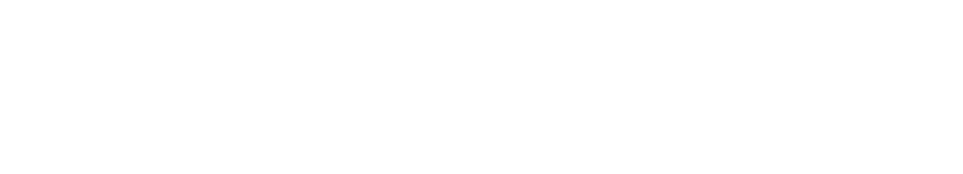
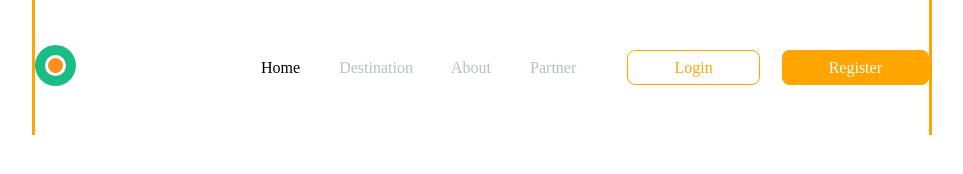
Before and after one commit to alezzzunia/tour-and-travel-website, a plain HTML site: page index.html in a window 1280 px wide. Shown: the whole page, without its empty margins (158-1121 px from the left). Drawn offline with Linux system fonts and the light colour scheme.

Commit message:
Added header, added stripes on sides, added pictures folder

```diff
--- a/index.html
+++ b/index.html
@@ -8,6 +8,30 @@
     <link rel="stylesheet" href="./style.css">
 </head>
 <body>
+    <div class="body">
+        <div class="header">
+            <nav>
+                <div>
+                    <svg width="41" height="41" viewBox="0 0 41 41" fill="none" xmlns="http://www.w3.org/2000/svg">
+                    <circle cx="20.5" cy="20.5" r="20.5" fill="#1ABE84"/>
+                    <circle cx="20.5" cy="20.5" r="9" fill="#FB8F1D" stroke="white" stroke-width="3"/>
+                    </svg>
 
+                </div>
+                <div class="navigation_btns">
+                    <div class="nav_btns">
+                        <a href="#" class="active_nav_btn">Home</a>
+                        <a href="#">Destination</a>
+                        <a href="#">About</a>
+                        <a href="#">Partner</a>
+                    </div>
+                    <div class="registr_btn">
+                        <a href="#" class="nav_login">Login</a>
+                        <a href="#" class="nav_register">Register</a>
+                    </div>
+                </div>
+            </nav>
+        </div>
+    </div>
 </body>
 </html>
--- a/style.css
+++ b/style.css
@@ -0,0 +1,57 @@
+body {
+    display: flex;
+    margin: 0;
+}
+
+.body {
+    /* display: flex; */
+    width: 100%;
+    margin: 0 190px;
+    border-width: 1px;
+    border-left: solid;
+    border-right: solid;
+    border-left-color: orange;
+    border-right-color: orange;
+}
+
+nav {
+    margin: 45px auto;
+    display: flex;
+    justify-content: space-between;
+}
+
+.navigation_btns {
+    display: flex;
+    justify-content: center;
+    align-items: center;
+}
+
+.nav_btns, a{
+    text-decoration: none;
+    color: #B8BECD;
+    word-spacing: 35px;
+}
+
+.active_nav_btn {
+    color: black;
+}
+
+.registr_btn {
+    margin-left: 4vw;
+    word-spacing: 18px;
+}
+
+.nav_login {
+    border: 1px solid orange;
+    color: orange;
+    border-radius: 8px;
+    padding: 8px 46px;
+}
+
+.nav_register {
+    color: white;
+    border: 1px solid orange;
+    background-color: orange;
+    border-radius: 8px;
+    padding: 8px 46px;
+}
```
